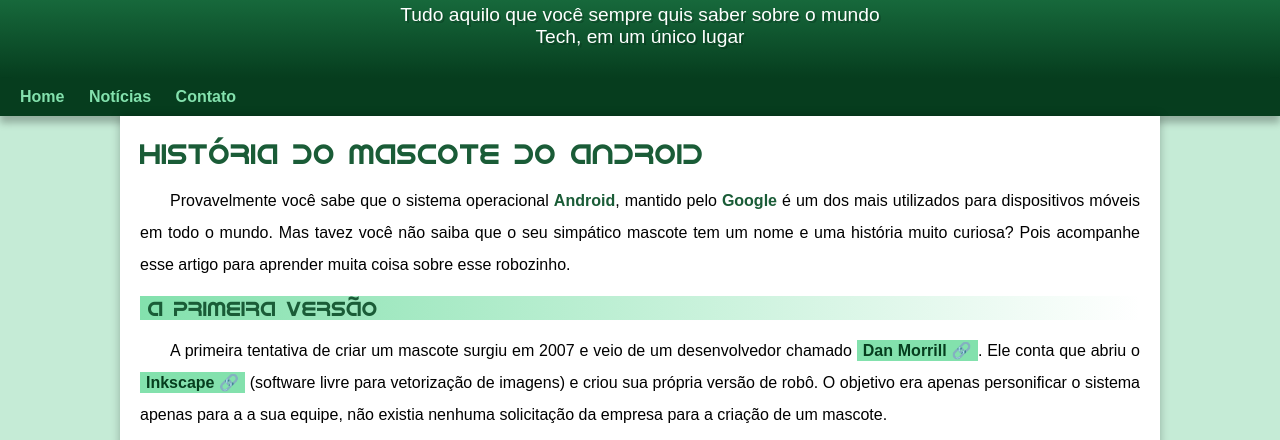
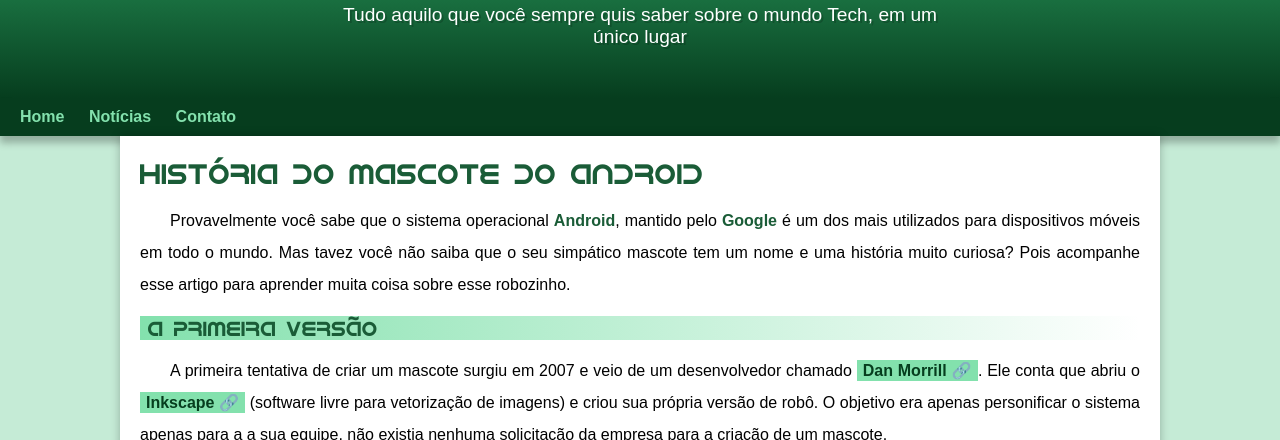
Before and after one commit to opedrovs/projeto-android, a plain HTML site: page index.html in a window 1280 px wide. Shown: the part 113-553 px from the top of the page. Drawn offline with Linux system fonts and the light colour scheme.

Commit message:
atualizar

```diff
--- a/estilo/style.css
+++ b/estilo/style.css
@@ -51,11 +51,11 @@ header > p {
     color: white;
     font-family: var(--font-padrao);
     font-size: 1.2em;
-    max-width: 500px;
+    max-width: 600px;
     margin: auto;
     padding-left: 10px;
     padding-right: 10px;
-    padding-bottom: 30px;
+    padding-bottom: 50px;
     text-shadow: 2px 2px 0px #0000002f;
 }
 
```
